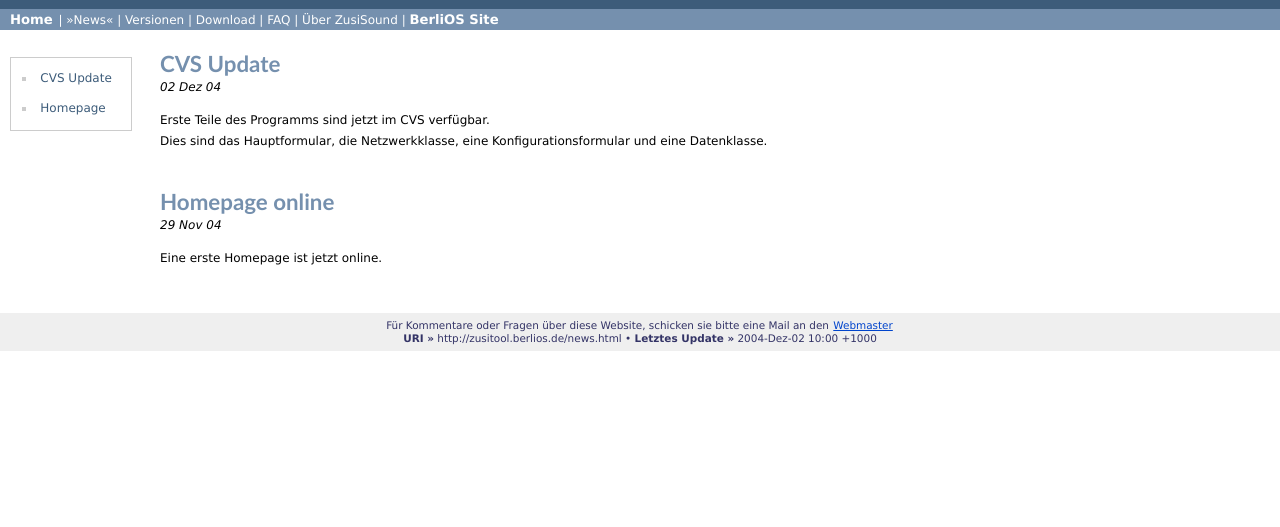
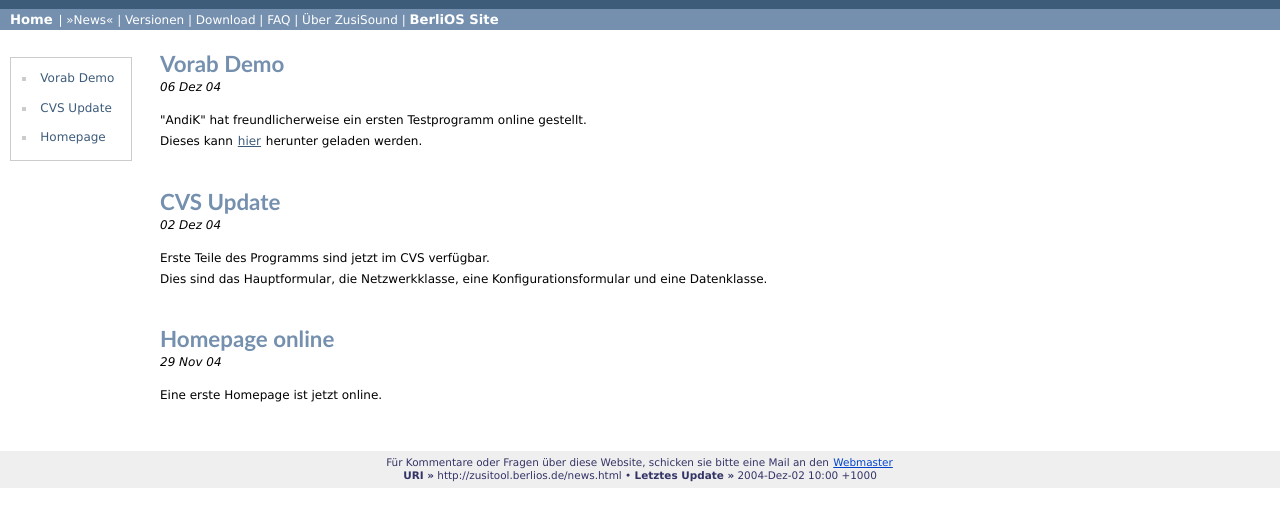
Before and after one commit to BackupTheBerlios/zusisound, a plain HTML site: page homepage/news.html in a window 1280 px wide. Shown: the part 87-614 px from the top of the page. Drawn offline with Linux system fonts and the light colour scheme.

Commit message:
Demo hinzugefügt

```diff
--- a/homepage/news.html
+++ b/homepage/news.html
@@ -1,13 +1,13 @@
 <!DOCTYPE html PUBLIC "-//W3C//DTD XHTML 1.1//EN"
     "http://www.w3.org/TR/xhtml11/DTD/xhtml11.dtd">
+
+<!-- VERSION: $ID$ -->
 
 <html xmlns="http://www.w3.org/1999/xhtml" xml:lang="de">
   <head>
     <meta http-equiv="content-type" content="application/xhtml+xml; charset=UTF-8" />
-    <meta name="author" content="haran" />
-    <meta name="generator" content="haran" />
 
-    <!-- Navigational metadata for large websites (an accessibility feature): -->
+    <!-- Navigational metadata for large websites (an accessibility feature):
     <link rel="top"      href="./index.html" title="Homepage" />
     <link rel="up"       href="./index.html" title="Up" />
     <link rel="first"    href="./index.html" title="First page" />
@@ -15,7 +15,7 @@
     <link rel="next"     href="./news.html" title="Next page" />
     <link rel="last"     href="./news.html" title="Last page" />
     <link rel="toc"      href="./index.html" title="Table of contents" />
-    <link rel="index"    href="./index.html" title="Site map" />
+    <link rel="index"    href="./index.html" title="Site map" />-->
 
     <link rel="stylesheet" type="text/css" href="./prosimii-screen-alt.css" media="screen" title="Prosimii (alternative)" />
     <link rel="stylesheet alternative" type="text/css" href="./prosimii-print.css" media="screen" title="Print Preview" />
@@ -66,6 +66,7 @@
 
     <p class="doNotDisplay doNotPrint">This page&rsquo;s menu:</p>
     <ul id="side-bar">
+      <li><a href="#demo_06_12_02" title="Vorab Demo">Vorab Demo</a></li>
       <li><a href="#cvs_04_12_02" title="CVS Update">CVS Update</a></li>
       <li><a href="#homepage_04_11_29" title="Homepage online">Homepage</a></li>
     </ul>
@@ -73,6 +74,11 @@
     <!-- ##### Main Copy ##### -->
 
     <div id="main-copy">
+      <h1 id="demo_06_12_02">Vorab Demo</h1>
+      <p class="newsDate">06 Dez 04</p>
+      <p>"AndiK" hat freundlicherweise ein ersten Testprogramm online gestellt.<br />
+      Dieses kann <a href="">hier</a> herunter geladen werden.</p>
+
       <h1 id="cvs_04_12_02">CVS Update</h1>
       <p class="newsDate">02 Dez 04</p>
       <p>Erste Teile des Programms sind jetzt im CVS verf&uuml;gbar.<br />
```
Also changed, not shown: homepage/index.html (+7 -1 lines).
